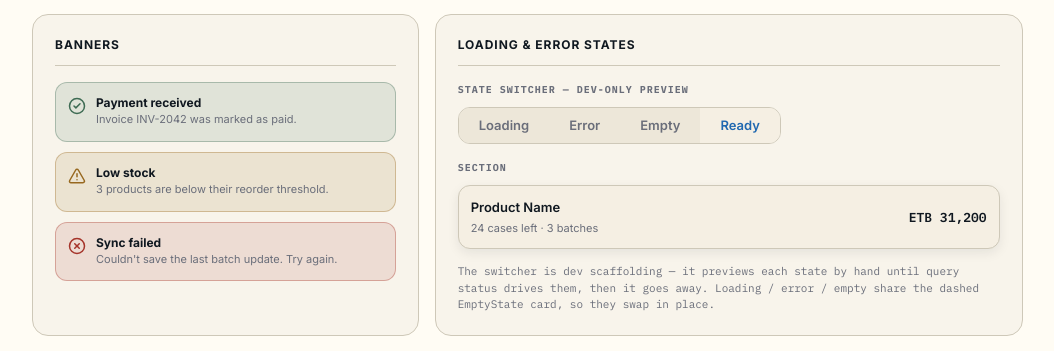
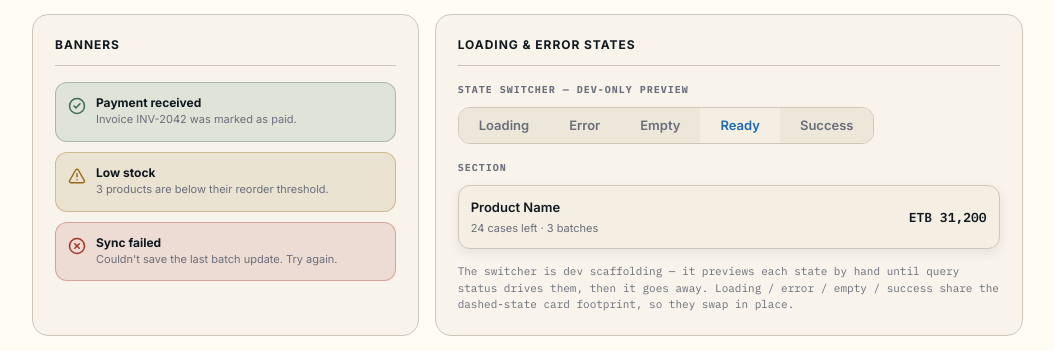
Before and after one commit to SaleamlakH/mezmarket, a React (Vite) app in the folder apps/web/: page /design-system in a window 1280 px wide. Shown: the part 3366-3717 px from the top of the page, without its empty margins (12-1066 px from the left). Built offline with nearby package versions, Linux system fonts and the light colour scheme; no server answers.

Commit message:
feat(web): add a SuccessState card and a success section state

```diff
--- a/apps/web/src/DesignSystem.tsx
+++ b/apps/web/src/DesignSystem.tsx
@@ -46,6 +46,7 @@ import {
   LoadingState,
   ErrorState,
   EmptyState,
+  SuccessState,
   StateSwitcher,
   type SectionState,
   Table,
@@ -659,10 +660,29 @@ function LoadingErrorPanel() {
           }
         />
       )}
+      {state === 'success' && (
+        <SuccessState>
+          <div className="flex flex-col gap-1">
+            <p className="m-0 text-[13px] font-semibold text-(--text)">Product saved</p>
+            <p className="m-0 text-xs text-(--text-muted)">It now shows in your catalog.</p>
+          </div>
+
+          <dl className="m-0 flex w-full flex-col gap-1.5 rounded-lg border border-(--border) bg-(--surface-primary) p-3 text-left">
+            <div className="flex items-baseline justify-between gap-3">
+              <dt className="text-[11px] text-(--text-muted)">Product</dt>
+              <dd className="m-0 font-mono text-xs tabular-nums text-(--text)">Product Name</dd>
+            </div>
+            <div className="flex items-baseline justify-between gap-3">
+              <dt className="text-[11px] text-(--text-muted)">Stock</dt>
+              <dd className="m-0 font-mono text-xs tabular-nums text-(--text)">24 cases</dd>
+            </div>
+          </dl>
+        </SuccessState>
+      )}
       <p className="mt-3.5 font-mono text-[11px] text-(--text-muted)">
         The switcher is dev scaffolding — it previews each state by hand until query status drives
-        them, then it goes away. Loading / error / empty share the dashed EmptyState card, so they
-        swap in place.
+        them, then it goes away. Loading / error / empty / success share the dashed-state card
+        footprint, so they swap in place.
       </p>
     </Panel>
   );
--- a/apps/web/src/components/StateSwitcher.tsx
+++ b/apps/web/src/components/StateSwitcher.tsx
@@ -1,18 +1,17 @@
 import { SegmentedControl } from './SegmentedControl';
 
-/**
- * The states a section can render while previewing the UI.
- */
-export type SectionState = 'loading' | 'error' | 'empty' | 'ready';
+/** The states a section can render. */
+export type SectionState = 'loading' | 'error' | 'empty' | 'ready' | 'success';
 
 const STATE_LABELS: Record<SectionState, string> = {
   loading: 'Loading',
   error: 'Error',
   empty: 'Empty',
   ready: 'Ready',
+  success: 'Success',
 };
 
-const STATE_ORDER: SectionState[] = ['loading', 'error', 'empty', 'ready'];
+const STATE_ORDER: SectionState[] = ['loading', 'error', 'empty', 'ready', 'success'];
 
 export interface StateSwitcherProps {
   value: SectionState;
@@ -20,12 +19,7 @@ export interface StateSwitcherProps {
   label?: string;
 }
 
-/**
- * Dev-only scaffolding: flips a section between its loading, error, empty,
- * and ready states so each can be inspected without waiting on the API. Once
- * the API wiring lands, query status drives these states and this switcher is
- * removed.
- */
+/** Dev-only control that flips a section between its states. */
 export function StateSwitcher({ value, onChange, label = 'Section state' }: StateSwitcherProps) {
   return (
     <div role="group" aria-label={label}>
--- /dev/null
+++ b/apps/web/src/components/SuccessState.tsx
@@ -0,0 +1,24 @@
+import type { ReactNode } from 'react';
+import { Check } from 'lucide-react';
+
+export interface SuccessStateProps {
+  /** The result's content. */
+  children?: ReactNode;
+  /** Container styles. */
+  className?: string;
+}
+
+/** A completed operation's result: a check mark above the caller's content. */
+export function SuccessState({ children, className }: SuccessStateProps) {
+  return (
+    <div
+      className={`flex flex-col items-center gap-3 rounded-xl border border-[color-mix(in_srgb,var(--positive)_35%,transparent)] bg-[color-mix(in_srgb,var(--positive)_12%,transparent)] px-6 py-8 text-center ${className ?? ''}`}
+    >
+      <div className="flex h-11 w-11 items-center justify-center rounded-full bg-(--positive) text-white">
+        <Check size={22} aria-hidden />
+      </div>
+
+      {children}
+    </div>
+  );
+}
--- a/apps/web/src/components/index.ts
+++ b/apps/web/src/components/index.ts
@@ -39,6 +39,8 @@ export { ListCard } from './ListCard';
 export type { ListCardProps } from './ListCard';
 export { EmptyState } from './EmptyState';
 export type { EmptyStateProps } from './EmptyState';
+export { SuccessState } from './SuccessState';
+export type { SuccessStateProps } from './SuccessState';
 export { RailCard } from './RailCard';
 export type { RailCardProps } from './RailCard';
 export { SectionHeader } from './SectionHeader';
```
